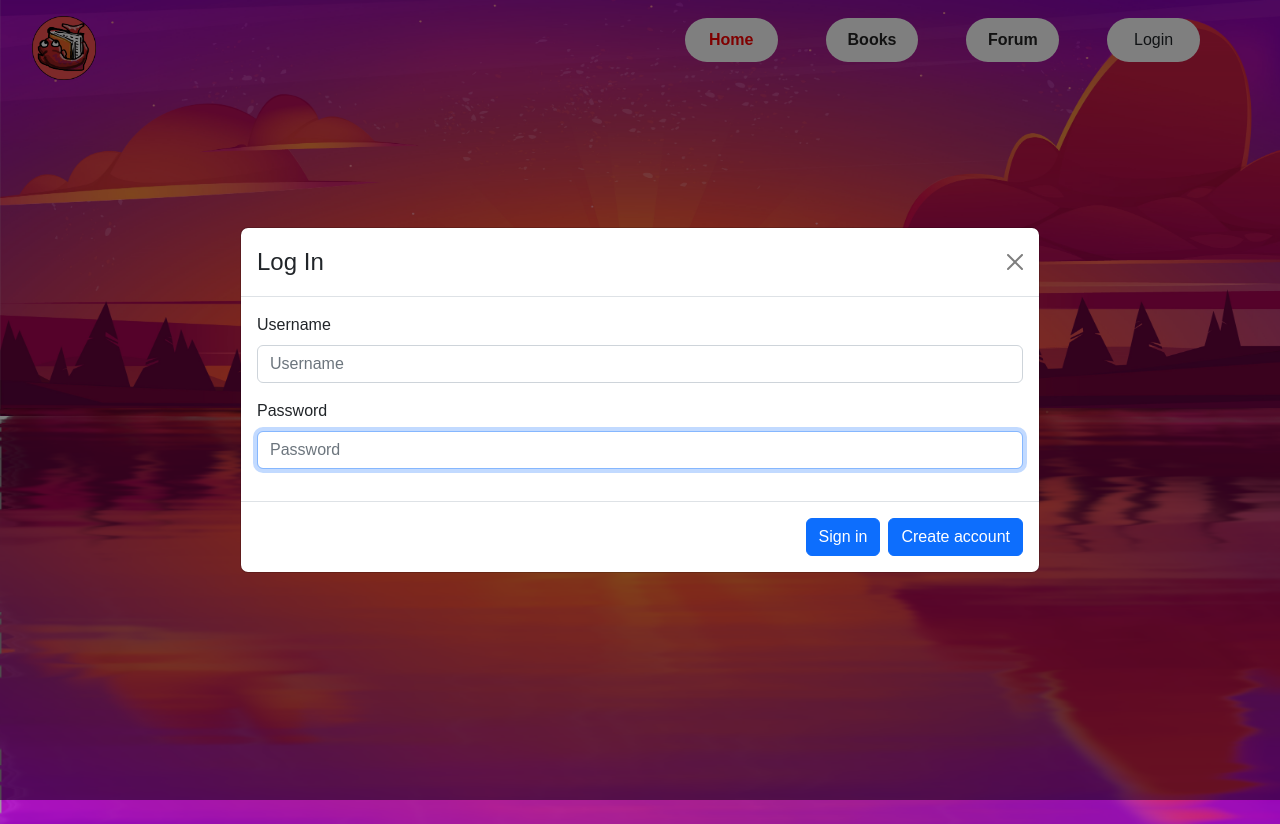
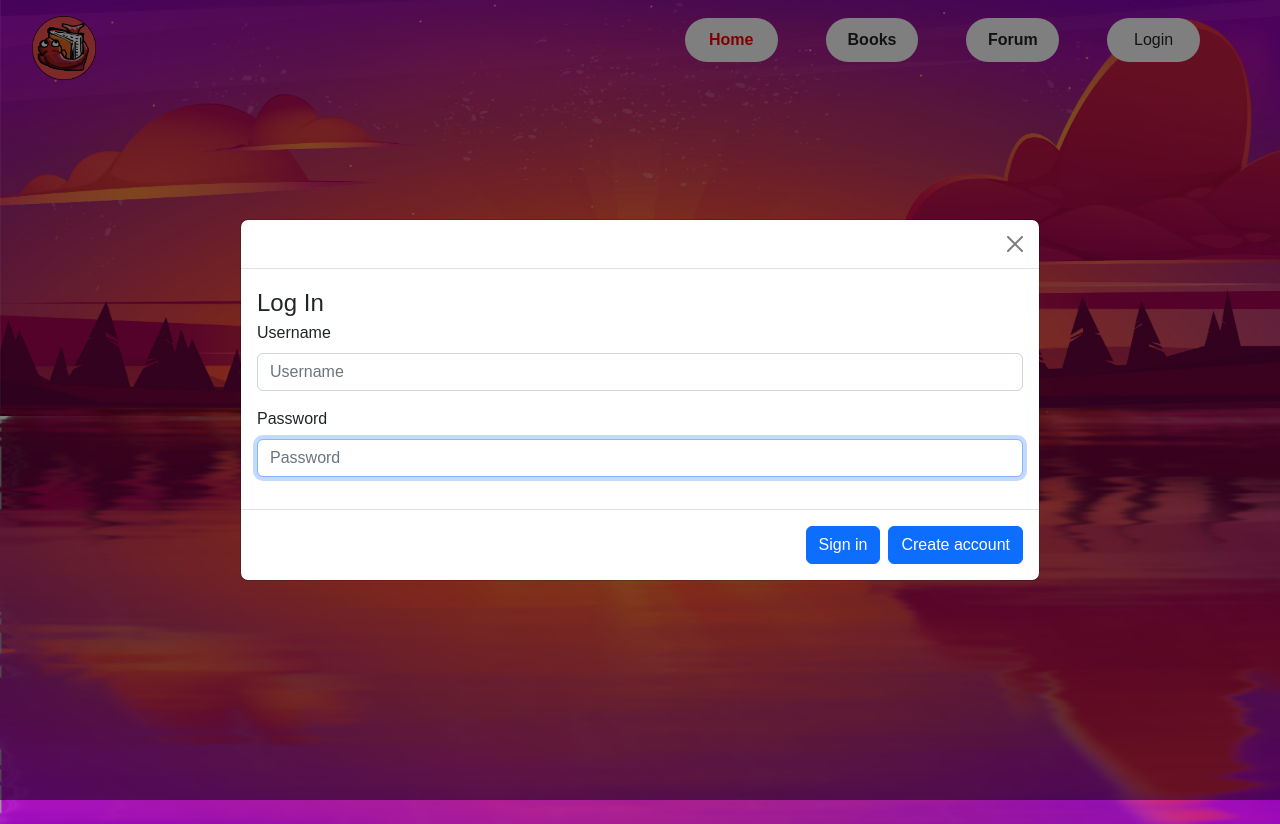
Before and after one commit to Aaron-Marsh/Client_lap4_project, a React (Create React App) app: page / in a window 1280 px wide. Both pictures are taken after a click on the element "Login". Built offline with nearby package versions, Linux system fonts and the light colour scheme.

Commit message:
add .env file, center the titles on login and signup components

```diff
--- a/src/components/ChildLogin/index.js
+++ b/src/components/ChildLogin/index.js
@@ -6,12 +6,18 @@ import Modal from 'react-bootstrap/Modal';
 export function ChildLoginModal(props) {
     return (
         <>
-            <Modal.Header closeButton>
-                <Modal.Title id="contained-modal-title-vcenter">
+            <Modal.Header
+                closeButton
+                d-flex
+                className="align-items-center"
+            ></Modal.Header>
+            <Modal.Body>
+                <Modal.Title
+                    id="contained-modal-title-vcenter"
+                    className="ms-auto"
+                >
                     Log In
                 </Modal.Title>
-            </Modal.Header>
-            <Modal.Body>
                 <Form>
                     <Form.Group
                         className="mb-3"
--- a/src/components/ChildSignUp/index.js
+++ b/src/components/ChildSignUp/index.js
@@ -3,11 +3,14 @@ import Button from 'react-bootstrap/Button';
 import Modal from 'react-bootstrap/Modal';
 import Form from 'react-bootstrap/Form';
 
-export function ChildSignUpModal(props) {
+export const ChildSignUpModal = (props) => {
     return (
         <>
-            <Modal.Header closeButton>
-                <Modal.Title id="contained-modal-title-vcenter">
+            <Modal.Header closeButton d-flex className="align-items-center">
+                <Modal.Title
+                    id="contained-modal-title-vcenter"
+                    className="ms-auto"
+                >
                     Sign Up
                 </Modal.Title>
             </Modal.Header>
@@ -67,4 +70,4 @@ export function ChildSignUpModal(props) {
             </Modal.Footer>
         </>
     );
-}
+};
```
Also changed, not shown: 1 other file (tests, documents, lock files or other folders).
